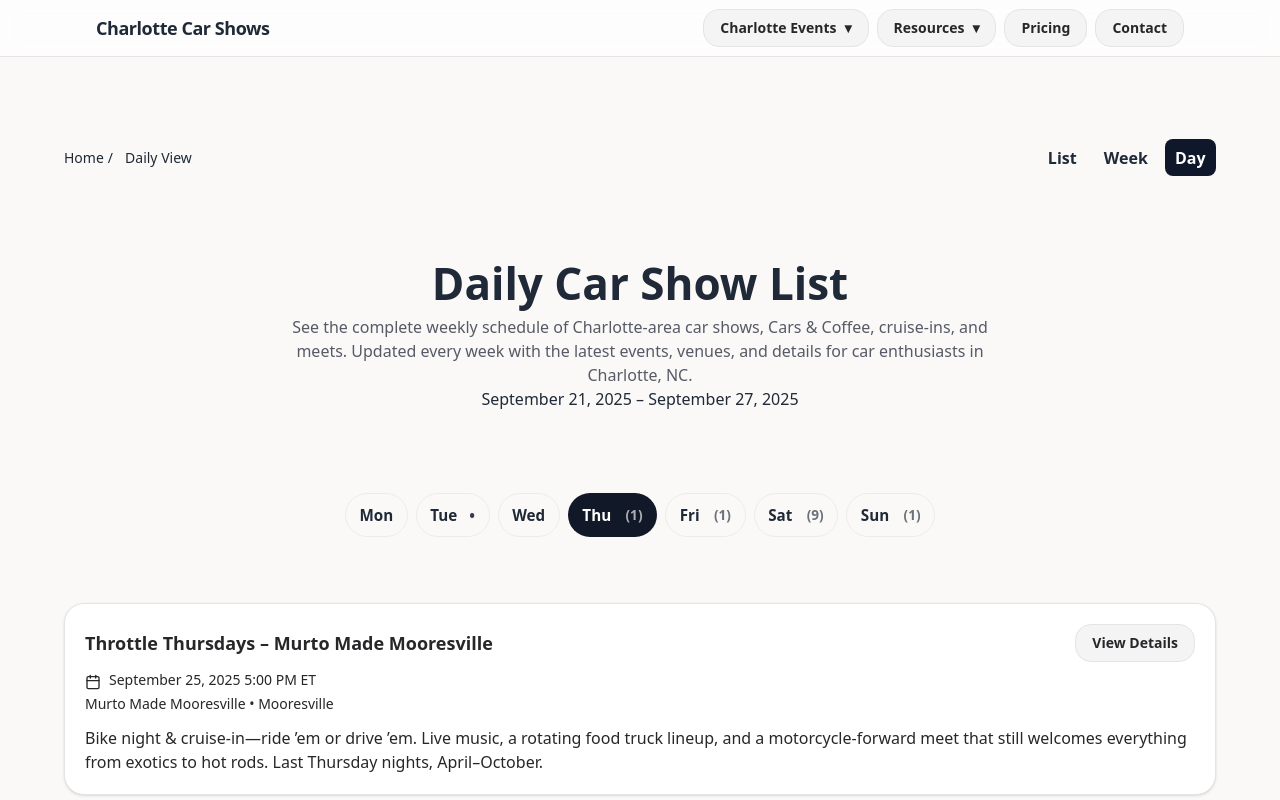
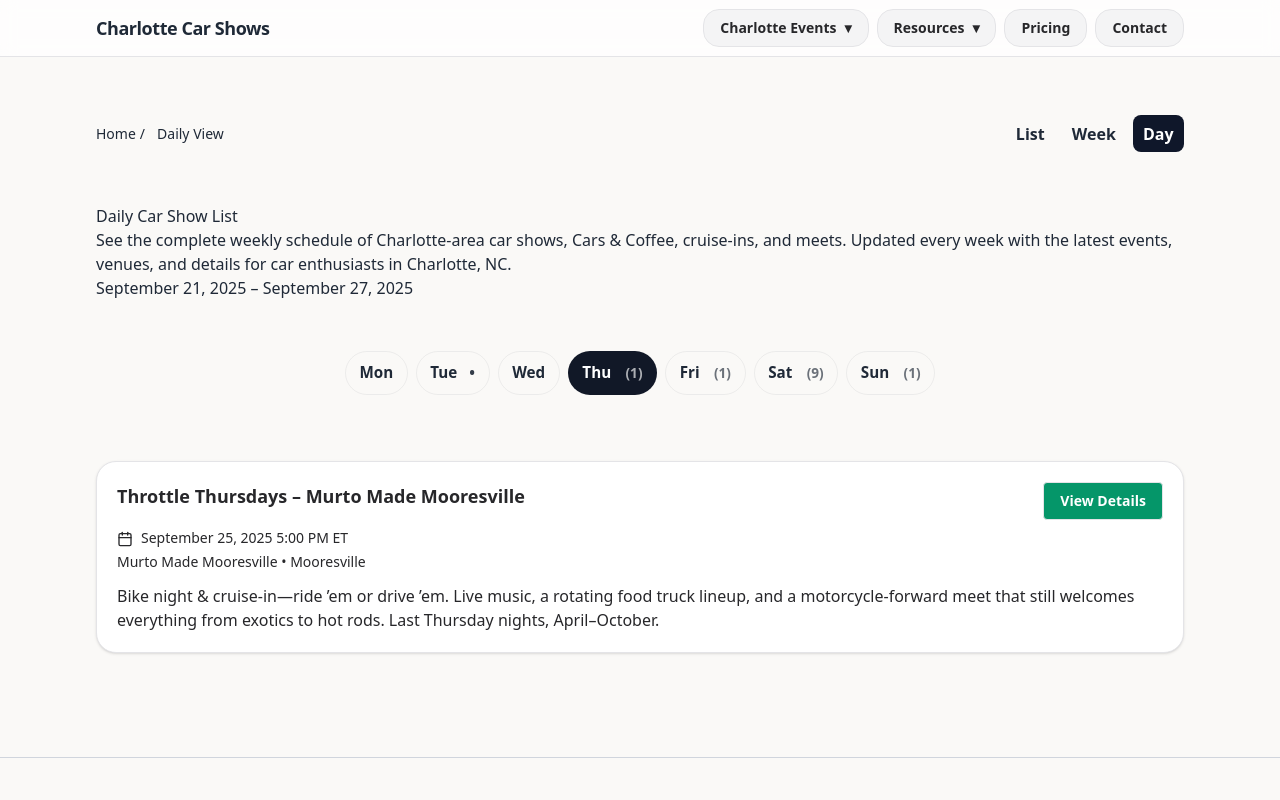
Before and after one commit to kevinscooke/ccs26, a Next.js app: page /daily in a window 1280 px wide. Shown: the top 800 px of the page. Built offline with nearby package versions, Linux system fonts and the light colour scheme.

Commit message:
boom, let's push.

```diff
--- a/app/daily/page.tsx
+++ b/app/daily/page.tsx
@@ -1,8 +1,3 @@
-export function generateViewport() {
-  return {
-    themeColor: "#ffffff"
-  };
-}
 import type { Metadata } from "next";
 import Link from "next/link";
 import Breadcrumbs from "@/components/Breadcrumbs";
@@ -16,6 +11,13 @@ import eventsData from "../data/events.json";
 import { getEventSlug } from "@/lib/eventSlug";
 import HomeHero from "@/components/HomeHero";
 import { nowInET, startOfWeekET, endOfWeekET, formatRangeET, toEtDate } from "@/lib/et";
+
+export function generateViewport() {
+  return {
+    themeColor: "#ffffff",
+  };
+}
+
 // local helper implementations removed — use shared helpers from lib/et
 
 // Helper: treat "null", empty, non-string as absent URL
@@ -126,6 +128,7 @@ export default function DailyPage() {
             </>
           }
           range={formatRangeET(weekStartEt, weekEndEt)}
+          className="prose lg:prose-lg" // force same typography as other pages
         />
 
         {/* Centered tabs */}
--- a/app/weekly-car-show-list-charlotte/page.tsx
+++ b/app/weekly-car-show-list-charlotte/page.tsx
@@ -38,6 +38,7 @@ import eventsData from "../data/events.json";
 import AdSlot from "@/components/AdSlot";
 import WeeklyControls from "@/components/WeeklyControls.client";
 import EventCard from "@/components/EventCard";
+import Container from "@/components/Container";
 import {
   nowInET,
   startOfWeekET,
@@ -87,16 +88,13 @@ export default function WeeklyCarShowListPage() {
   });
 
   return (
-    <section className="w-full px-4 md:px-12 max-w-7xl mx-auto space-y-12 py-6">
-  {/* Top ad intentionally removed to avoid reserved space above hero */}
+    <Container className="space-y-12 py-6">
       <div className="flex items-center justify-between">
-        <nav aria-label="Breadcrumb" className="text-sm text-[var(--fg)]/60 mb-0">
+        <nav aria-label="Breadcrumb" className="text-sm text-[var(--fg)]/60 mb-6">
           <ol className="flex items-center gap-2 flex-wrap">
-            <li><Link href="/" className="hover:underline text-[var(--fg)]">Home</Link></li>
-            <li aria-hidden="true">/</li>
-            <li><Link href="/events/" className="hover:underline text-[var(--fg)]">All Events</Link></li>
-            <li aria-hidden="true">/</li>
-            <li aria-current="page" className="text-[var(--fg)]/80">Weekly Charlotte Car Shows</li>
+            <li><Link href="/" className="text-[var(--fg)]/60 hover:text-[var(--fg)]">Home</Link></li>
+            <li> / </li>
+            <li className="text-[var(--fg)]">All Events</li>
           </ol>
         </nav>
         <div>
@@ -130,6 +128,6 @@ export default function WeeklyCarShowListPage() {
        </div>
        {/* Ad loads after LCP/hydration via client AdSlot to avoid blocking LCP */}
        <AdSlot />
-     </section>
+     </Container>
    );
  }
--- a/components/Container.tsx
+++ b/components/Container.tsx
@@ -1,6 +1,17 @@
-export default function Container({ children }: { children: React.ReactNode }) {
-  // Container owns the centered max-width and vertical padding. Horizontal
-  // gutters are provided by the root layout so we don't double-up px values
-  // when Container is nested inside the app main.
-  return <div className="mx-auto max-w-6xl py-6">{children}</div>;
+import React from "react";
+
+export default function Container({
+  children,
+  className = "",
+  as: Comp = "div",
+}: {
+  children: React.ReactNode;
+  className?: string;
+  as?: any;
+}) {
+  return (
+    <Comp className={`w-full px-4 md:px-12 max-w-7xl mx-auto ${className}`}>
+      {children}
+    </Comp>
+  );
 }
--- a/components/EventCard.tsx
+++ b/components/EventCard.tsx
@@ -14,18 +14,35 @@ export default function EventCard(props: { event?: any; e?: any }) {
 
   return (
     <article className="ccs-card">
-      <header className="flex items-center justify-between">
-        <h3 className="text-lg font-semibold">
-          {ev.title}
+      <header className="flex items-start justify-between gap-3">
+        <h3 className="text-lg font-semibold min-w-0 flex-1">
+          <Link href={`/events/${ev.slug}`} className="hover:text-green-600">
+            <span
+              className="block break-words"
+              style={{
+                display: "-webkit-box",
+                WebkitLineClamp: 2,
+                WebkitBoxOrient: "vertical",
+                overflow: "hidden",
+              }}
+            >
+              {ev.title}
+            </span>
+          </Link>
         </h3>
-        <Link href={`/events/${ev.slug}`} className="ccs-btn">View Details</Link>
+
+        <Link
+          href={`/events/${ev.slug}`}
+          className="ccs-btn bg-emerald-600 hover:bg-emerald-700 text-white whitespace-nowrap px-4 py-2 rounded"
+        >
+          View Details
+        </Link>
       </header>
 
       <p className="text-sm text-[var(--fg)]/70 mt-2">
         <Calendar className="inline-block w-4 h-4 mr-2" />
         <span>
-          {startDate}{" "}
-          {startTime}
+          {startDate} {startTime}
           {endTime ? ` – ${endTime}` : ""} ET
         </span>
       </p>
--- a/components/HomeHero.tsx
+++ b/components/HomeHero.tsx
@@ -1,21 +1,23 @@
 import React from "react";
-import heroStyles from "@/components/HomeHero.module.css";
-import weeklyStyles from "@/components/Weekly.module.css";
+
+type HomeHeroProps = {
+  title: string;
+  lead: React.ReactNode;
+  range?: string | null;
+  className?: string;
+};
 
 export default function HomeHero({
   title,
   lead,
   range,
-}: {
-  title: string;
-  lead: React.ReactNode;
-  range?: string | null;
-}) {
+  className = "",
+}: HomeHeroProps) {
   return (
-    <div className={heroStyles.hero}>
-      <h1 className={heroStyles.heroTitle}>{title}</h1>
-      <p className={heroStyles.heroLead}>{lead}</p>
-      {range ? <div className={weeklyStyles.range} aria-hidden>{range}</div> : null}
-    </div>
+    <header className={`ccs-hero ${className}`}>
+      <h1 className="ccs-hero__title">{title}</h1>
+      <p className="ccs-hero__lead">{lead}</p>
+      {range ? <div className="ccs-weekly__range" aria-hidden>{range}</div> : null}
+    </header>
   );
 }
```
